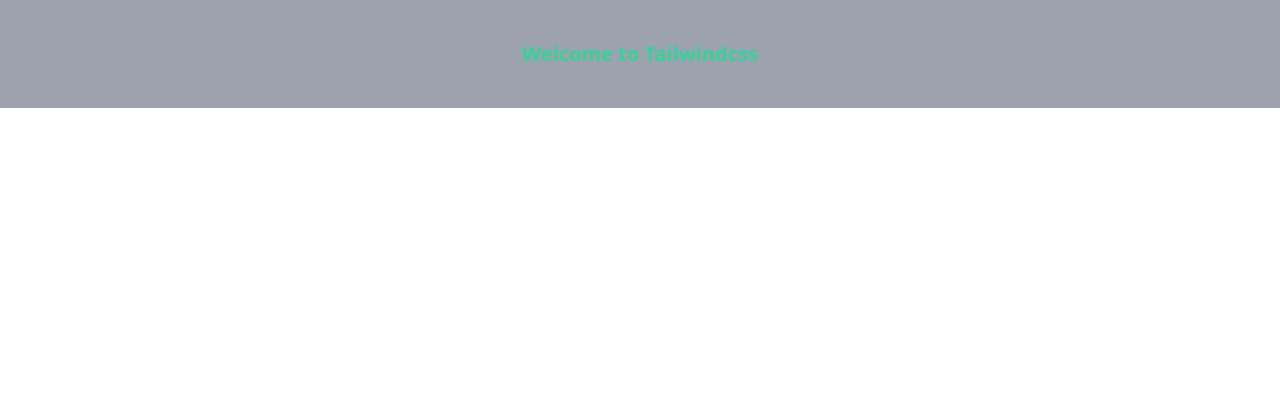
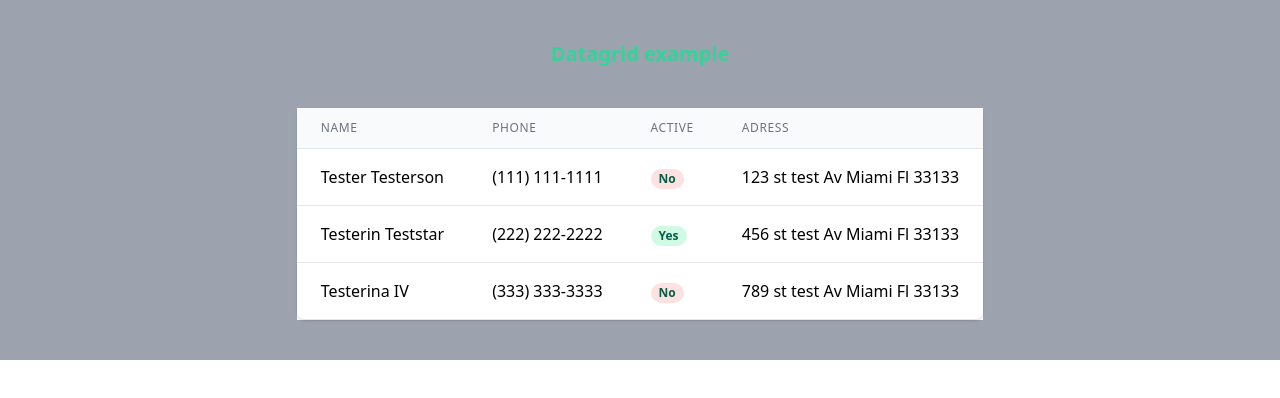
Before and after one commit to jllopiz90/DataGrid, a React (Create React App) app: page / in a window 1280 px wide. Shown: the top 398 px of the page. Built offline with nearby package versions, Linux system fonts and the light colour scheme.

Commit message:
use DataGrid with test data as example

```diff
--- a/src/App.tsx
+++ b/src/App.tsx
@@ -1,10 +1,68 @@
-import React from 'react';
-import './App.css';
+import "./App.css";
+import DataGrid from "./components/DataGrid";
+
+const testColumns = [
+  { name: "name", title: "Name" },
+  { name: "phone", title: "Phone" },
+  { name: "isActive", title: "Active" },
+  { name: "address", title: "Adress" },
+];
+
+const renderTestCells = (columnName: string, value: any, key: string) => {
+  if (columnName === "isActive") {
+    return (
+      <td key={key} className="px-6 py-4 whitespace-nowrap">
+        {value ? (
+          <span className="px-2 inline-flex text-xs leading-5 font-semibold rounded-full bg-green-100 text-green-800">
+            Yes
+          </span>
+        ) : (
+          <span className="px-2 inline-flex text-xs leading-5 font-semibold rounded-full bg-red-100 text-green-800">
+            No
+          </span>
+        )}
+      </td>
+    );
+  }
+  return (
+    <td key={key} className="px-6 py-4 whitespace-nowrap">
+      {value}
+    </td>
+  );
+};
+
+const testData = [
+  {
+    name: "Tester Testerson",
+    phone: "(111) 111-1111",
+    isActive: false,
+    address: "123 st test Av Miami Fl 33133",
+  },
+  {
+    name: "Testerin Teststar",
+    phone: "(222) 222-2222",
+    isActive: true,
+    address: "456 st test Av Miami Fl 33133",
+  },
+  {
+    name: "Testerina IV",
+    phone: "(333) 333-3333",
+    isActive: false,
+    address: "789 st test Av Miami Fl 33133",
+  },
+];
 
 function App() {
   return (
-    <div className="flex justify-center py-10 bg-gray-400">
-      <span className="text-green-400 text-xl font-bold">Welcome to Tailwindcss</span>
+    <div className="flex flex-col justify-center items-center py-10 bg-gray-400">
+      <span className="text-green-400 text-xl font-bold">Datagrid example</span>
+      <div className="mt-10">
+        <DataGrid
+          columns={testColumns}
+          data={testData}
+          renderCell={renderTestCells}
+        />
+      </div>
     </div>
   );
 }
```
